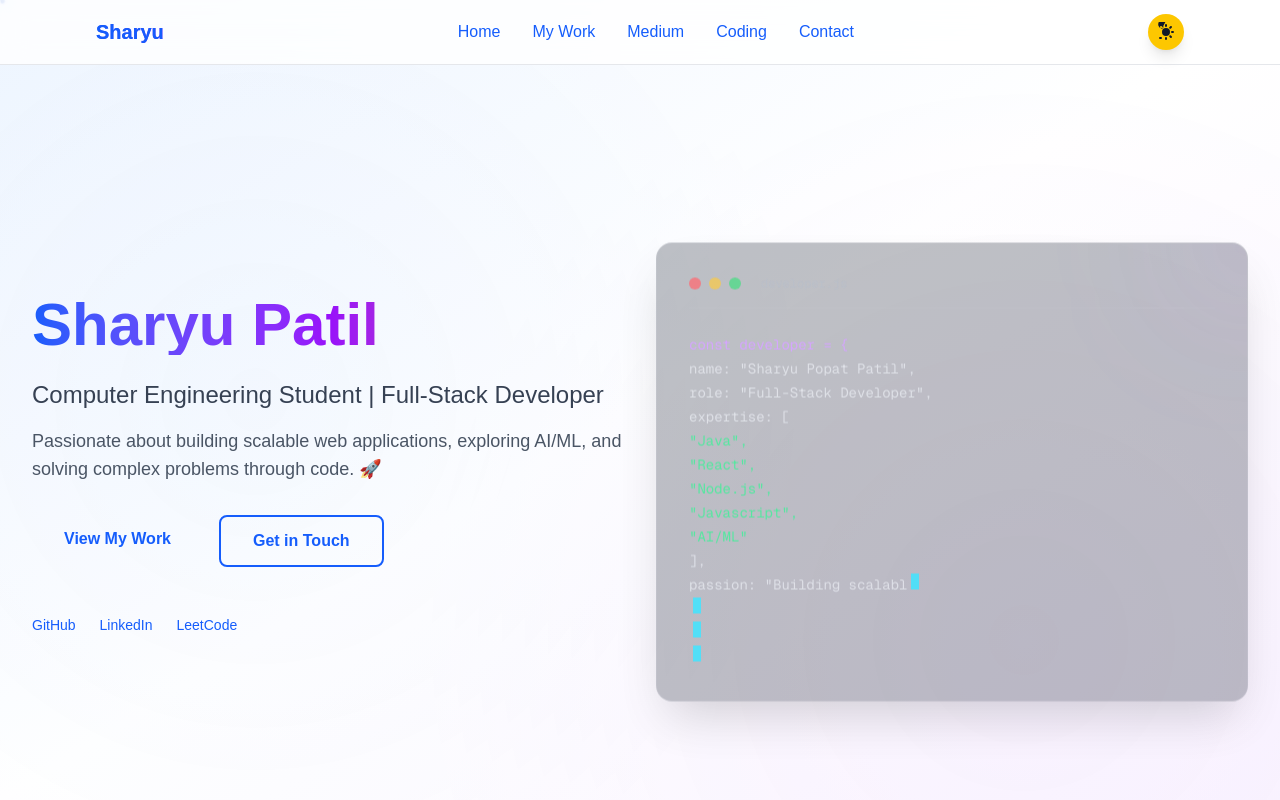
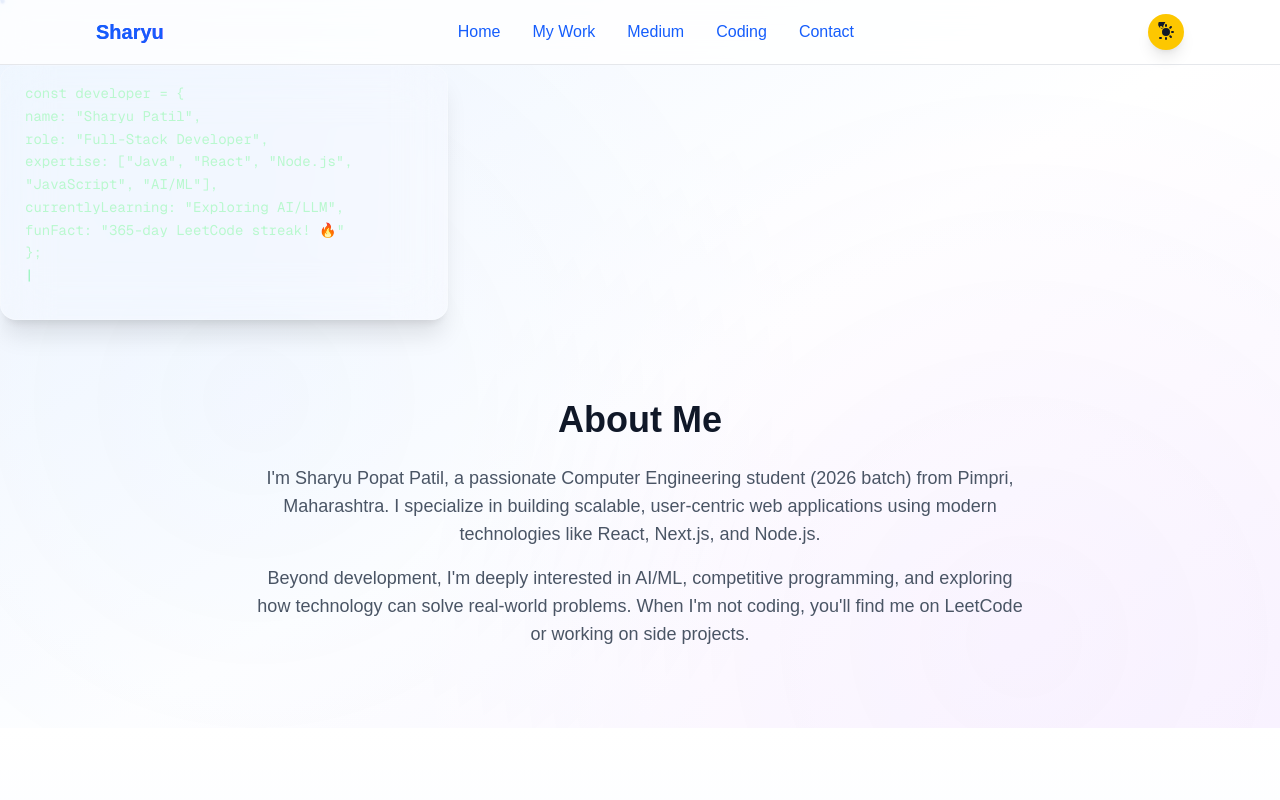
Before and after one commit to Sharyupatil01/Sharyu-portfolio, a Next.js app: page / in a window 1280 px wide. Shown: the top 800 px of the page. Built offline with nearby package versions, Linux system fonts and the light colour scheme.

Commit message:
Refactor Hero component and add DeveloperCard

```diff
--- a/components/Hero.tsx
+++ b/components/Hero.tsx
@@ -1,102 +1,75 @@
 "use client";
 
+import { useEffect, useState } from "react";
 import { motion } from "framer-motion";
-import Link from "next/link";
-import DeveloperCard from "./DeveloperCard";
 
-export default function Hero() {
+export default function DeveloperCard() {
+  const developer = {
+    name: "Sharyu  Patil",
+    role: "Full-Stack Developer",
+    expertise: ["Java", "React", "Node.js", "JavaScript", "AI/ML"],
+    passion: "Building scalable apps",
+    currentlyLearning: "Exploring AI/LLM",
+    funFact: "365-day LeetCode streak! 🔥",
+  };
+
+  // ---------------- Typing Animation Logic ----------------
+  const lines = [
+    `const developer = {`,
+    `  name: "${developer.name}",`,
+    `  role: "${developer.role}",`,
+    `  expertise: [${developer.expertise.map(e => `"${e}"`).join(", ")}],`,
+    `  passion: "${developer.passion}",`,
+    `  currentlyLearning: "${developer.currentlyLearning}",`,
+    `  funFact: "${developer.funFact}"`,
+    `};`,
+  ];
+
+  const [displayedLines, setDisplayedLines] = useState([]);
+
+  useEffect(() => {
+    let index = 0;
+    const interval = setInterval(() => {
+      setDisplayedLines(prev => [...prev, lines[index]]);
+      index++;
+      if (index === lines.length) clearInterval(interval);
+    }, 500); // typing speed
+    return () => clearInterval(interval);
+  }, []);
+
   return (
-    <section className="min-h-screen flex items-center justify-center pt-20 pb-20 relative">
-      <div className="max-w-7xl mx-auto px-4 sm:px-6 lg:px-8 relative z-30">
-        <div className="grid grid-cols-1 lg:grid-cols-2 gap-8 items-center">
-          {/* Left Side - Text */}
-          <motion.div
-            initial={{ opacity: 0, x: -50 }}
-            animate={{ opacity: 1, x: 0 }}
-            transition={{ duration: 0.6 }}
-          >
-            <h1 className="text-5xl md:text-6xl font-bold mb-6 bg-gradient-to-r from-blue-600 via-purple-600 to-pink-600 bg-clip-text text-transparent">
-              Sharyu  Patil
-            </h1>
+    <motion.div
+      className="
+        p-6 rounded-2xl max-w-md backdrop-blur-xl
+        bg-white/10 dark:bg-black/20
+        border border-white/20 dark:border-white/10
+        shadow-xl text-green-200 font-mono text-sm leading-relaxed
+      "
+      initial={{ opacity: 0, y: 40 }}
+      animate={{ opacity: 1, y: 0 }}
+      transition={{ duration: 0.7 }}
+      whileHover={{ scale: 1.03, rotate: 1 }}
+      whileTap={{ scale: 0.98 }}
+      style={{ cursor: "grab" }}
+    >
+      {/* Floating Animation */}
+      <motion.div
+        animate={{
+          y: [0, -8, 0],
+        }}
+        transition={{
+          duration: 4,
+          repeat: Infinity,
+          ease: "easeInOut",
+        }}
+      >
+        {displayedLines.map((line, i) => (
+          <div key={i}>{line}</div>
+        ))}
 
-            <p className="text-xl md:text-2xl text-gray-700 dark:text-gray-300 mb-4">
-              Computer Engineering Student | Full-Stack Developer
-            </p>
-
-            <p className="text-lg text-gray-600 dark:text-gray-400 mb-8">
-              Passionate about building scalable web applications, exploring AI/ML, and solving complex problems through code. 🚀
-            </p>
-
-            <div className="flex flex-col sm:flex-row gap-4 mb-12">
-              <motion.div
-                whileHover={{ scale: 1.05 }}
-                whileTap={{ scale: 0.95 }}
-              >
-                <Link
-                  href="/projects"
-                  className="px-8 py-3 bg-gradient-to-p from-blue-600 to-purple-600 text-white rounded-lg font-semibold hover:shadow-lg transition-shadow inline-block"
-                >
-                  View My Work
-                </Link>
-              </motion.div>
-
-              <motion.div
-                whileHover={{ scale: 1.05 }}
-                whileTap={{ scale: 0.95 }}
-              >
-                <Link
-                  href="/contact"
-                  className="px-8 py-3 border-2 border-blue-600 dark:border-purple-600 text-blue-600 dark:text-purple-400 rounded-lg font-semibold hover:bg-blue-50 dark:hover:bg-gray-700 transition-colors inline-block"
-                >
-                  Get in Touch
-                </Link>
-              </motion.div>
-            </div>
-
-            <motion.div
-              initial={{ opacity: 0, y: 20 }}
-              animate={{ opacity: 1, y: 0 }}
-              transition={{ duration: 0.8, delay: 0.2 }}
-              className="flex flex-wrap gap-6"
-            >
-              <a
-                href="https://github.com/Sharyupatil01"
-                target="_blank"
-                rel="noopener noreferrer"
-                className="text-gray-600 dark:text-gray-400 hover:text-blue-600 transition-colors text-sm font-medium"
-              >
-                GitHub
-              </a>
-              <a
-                href="https://www.linkedin.com/in/sharyupatil01/"
-                target="_blank"
-                rel="noopener noreferrer"
-                className="text-gray-600 dark:text-gray-400 hover:text-blue-600 transition-colors text-sm font-medium"
-              >
-                LinkedIn
-              </a>
-              <a
-                href="https://leetcode.com/u/sharyu01/"
-                target="_blank"
-                rel="noopener noreferrer"
-                className="text-gray-600 dark:text-gray-400 hover:text-blue-600 transition-colors text-sm font-medium"
-              >
-                LeetCode
-              </a>
-            </motion.div>
-          </motion.div>
-
-          {/* Right Side - Developer Card */}
-          <motion.div
-            initial={{ opacity: 0, x: 50 }}
-            animate={{ opacity: 1, x: 0 }}
-            transition={{ duration: 0.6, delay: 0.2 }}
-            className="hidden lg:block"
-          >
-            <DeveloperCard />
-          </motion.div>
-        </div>
-      </div>
-    </section>
+        {/* Blinking Cursor */}
+        <span className="text-green-300 animate-pulse">|</span>
+      </motion.div>
+    </motion.div>
   );
 }
```
